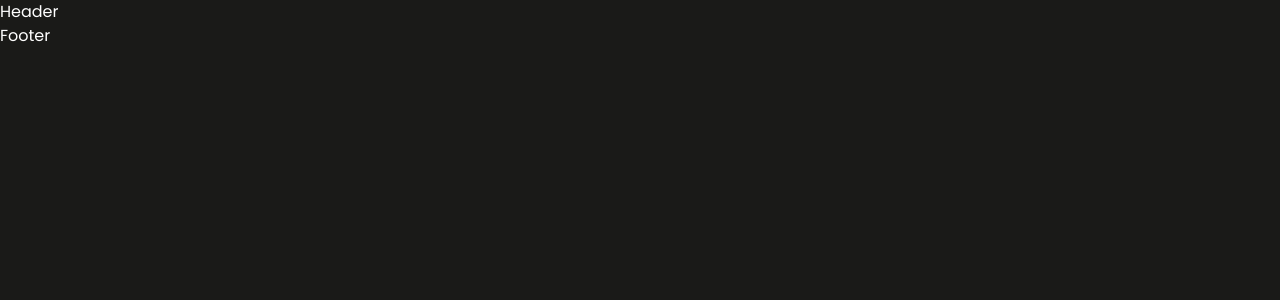
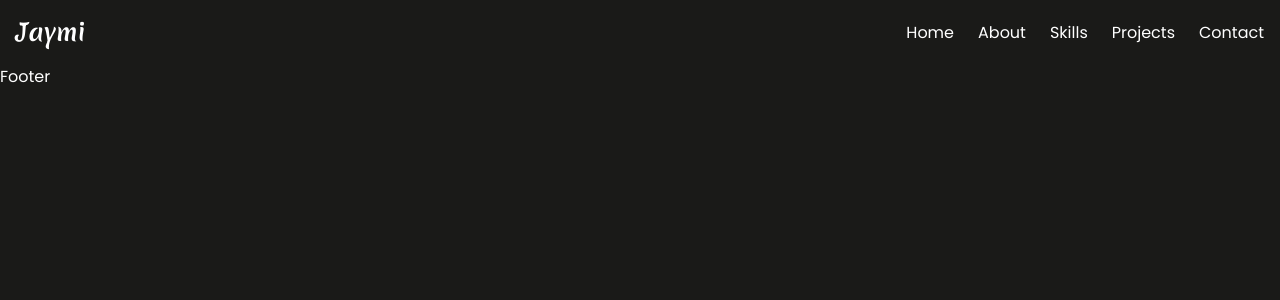
Before and after one commit to Jaymi-01/portfolio-3.0.1, a React (Vite) app: page / in a window 1280 px wide. Shown: the top 300 px of the page. Built offline with nearby package versions, Linux system fonts and the light colour scheme; a web font is replaced by a local one.

Commit message:
feat: Implemented a responsive header

```diff
--- a/src/components/Header.tsx
+++ b/src/components/Header.tsx
@@ -1,10 +1,151 @@
-import React from 'react'
+import { useState } from 'react';
+import { AlignJustify, X } from 'lucide-react';
 
 const Header = () => {
+  const [isOpen, setIsOpen] = useState(false);
+  const [activeLink, setActiveLink] = useState('');
+
+  const toggleMenu = () => {
+    setIsOpen(!isOpen);
+  };
+
+  const handleLinkClick = (link: string) => {
+    setActiveLink(link);
+    setIsOpen(false);
+  };
+
   return (
-    <div>Header</div>
+    <nav className="bg-[#1A1A18] p-4 sticky top-0 z-50">
+      <div className="container mx-auto flex justify-between items-center">
+        <div className="text-white text-2xl font-bold">
+          <a href="/" className="font-mono">Jaymi</a>
+        </div>
 
-  )
-}
+        {/* Desktop Navigation */}
+        <div className="hidden md:flex space-x-6">
+          <a
+            href="#home"
+            className={`text-white hover:text-orange-400 transition-colors duration-300 ${
+              activeLink === 'home' ? 'text-orange-500' : ''
+            }`}
+            onClick={() => handleLinkClick('home')}
+          >
+            Home
+          </a>
+          <a
+            href="#about"
+            className={`text-white hover:text-orange-400 transition-colors duration-300 ${
+              activeLink === 'about' ? 'text-orange-500' : ''
+            }`}
+            onClick={() => handleLinkClick('about')}
+          >
+            About
+          </a>
+          <a
+            href="#skills"
+            className={`text-white hover:text-orange-400 transition-colors duration-300 ${
+              activeLink === 'skills' ? 'text-orange-500' : ''
+            }`}
+            onClick={() => handleLinkClick('skills')}
+          >
+            Skills
+          </a>
+          <a
+            href="#projects"
+            className={`text-white hover:text-orange-400 transition-colors duration-300 ${
+              activeLink === 'projects' ? 'text-orange-500' : ''
+            }`}
+            onClick={() => handleLinkClick('projects')}
+          >
+            Projects
+          </a>
+          <a
+            href="#contact"
+            className={`text-white hover:text-orange-400 transition-colors duration-300 ${
+              activeLink === 'contact' ? 'text-orange-500' : ''
+            }`}
+            onClick={() => handleLinkClick('contact')}
+          >
+            Contact
+          </a>
+        </div>
 
-export default Header
+        {/* Mobile Menu Button */}
+        <div className="md:hidden flex items-center">
+          <button onClick={toggleMenu} className="text-white focus:outline-none">
+            <div className={`transition-transform duration-300 ${isOpen ? 'rotate-90' : 'rotate-0'}`}>
+              {isOpen ? <X size={28} /> : <AlignJustify size={28} />}
+            </div>
+          </button>
+        </div>
+      </div>
+
+      {/* Mobile Navigation */}
+      <div
+        className={`md:hidden ${
+          isOpen ? 'block' : 'hidden'
+        }`}
+      >
+        {/* Horizontal separator */}
+        <div className="border-t border-gray-600 mt-4 mb-2"></div>
+
+        <ul className="flex flex-col space-y-2">
+          <li>
+            <a
+              href="#home"
+              className={`block text-white hover:bg-gray-600 py-2 rounded-md transition-colors duration-300 ${
+                activeLink === 'home' ? 'bg-orange-500' : ''
+              }`}
+              onClick={() => handleLinkClick('home')}
+            >
+              Home
+            </a> <a
+              href="#about"
+              className={`block text-white hover:bg-gray-600 py-2 rounded-md transition-colors duration-300 ${
+                activeLink === 'about' ? 'bg-orange-500' : ''
+              }`}
+              onClick={() => handleLinkClick('about')}
+            >
+              About
+            </a>
+          </li>
+          <li>
+            <a
+              href="#skills"
+              className={`block text-white hover:bg-gray-600 py-2 rounded-md transition-colors duration-300 ${
+                activeLink === 'skills' ? 'bg-orange-500' : ''
+              }`}
+              onClick={() => handleLinkClick('skills')}
+            >
+              Skills
+            </a>
+          </li>
+          <li>
+            <a
+              href="#projects"
+              className={`block text-white hover:bg-gray-600 py-2 rounded-md transition-colors duration-300 ${
+                activeLink === 'projects' ? 'bg-orange-500' : ''
+              }`}
+              onClick={() => handleLinkClick('projects')}
+            >
+              Projects
+            </a>
+          </li>
+          <li>
+            <a
+              href="#contact"
+              className={`block text-white hover:bg-gray-600 py-2 rounded-md transition-colors duration-300 ${
+                activeLink === 'contact' ? 'bg-orange-500' : ''
+              }`}
+              onClick={() => handleLinkClick('contact')}
+            >
+              Contact
+            </a>
+          </li>
+        </ul>
+      </div>
+    </nav>
+  );
+};
+
+export default Header;
```
Also changed, not shown: src/components/Home.tsx (added).
